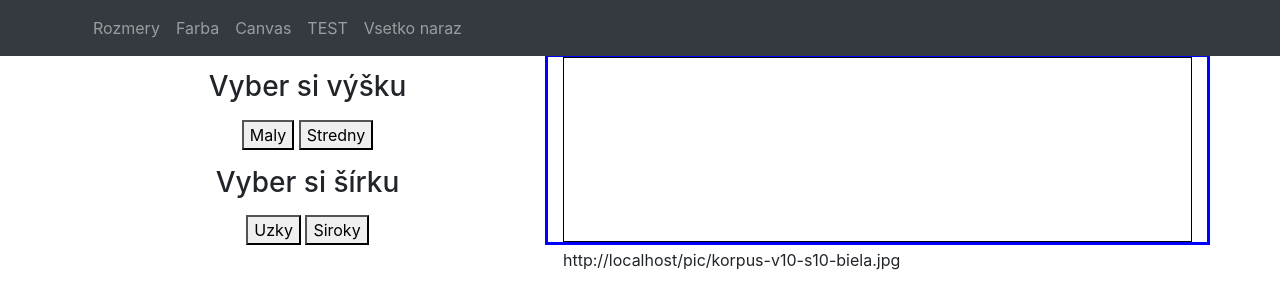
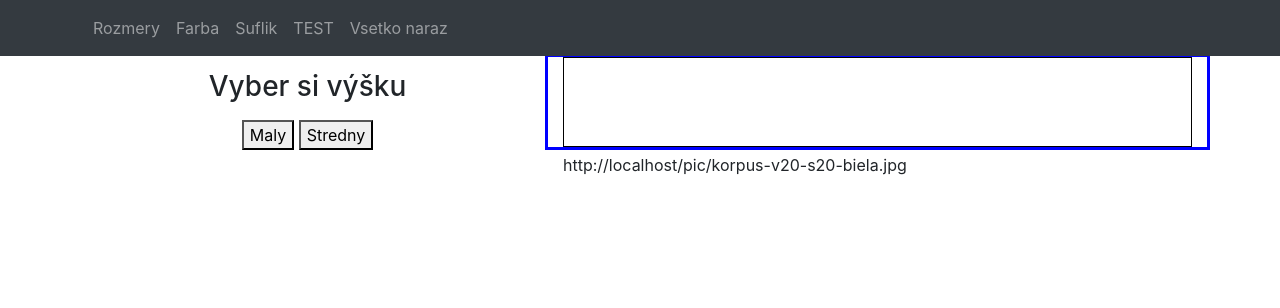
Before and after one commit to KTK81/Bootstrap-testing, a website: page index.html in a window 1280 px wide. Drawn offline with Linux system fonts and the light colour scheme; files whose address does not match are found by name.

Commit message:
object included

```diff
--- a/index.html
+++ b/index.html
@@ -39,7 +39,7 @@ PRIDAT
               <a class="nav-link" id="navFarba" href="#">Farba</a>
             </li>
             <li class="nav-item">
-              <a class="nav-link" id="navCan" href="#">Canvas</a>
+              <a class="nav-link" id="navCan" href="#">Suflik</a>
             </li>
             <li class="nav-item">
               <a class="nav-link" id="navTEST" href="#">TEST</a>
@@ -72,21 +72,21 @@ PRIDAT
                 <h3 class="my-3">Vyber si výšku</h3>
                 <button id="btnH10">Maly</button>
                 <button id="btnH20">Stredny</button>
+<!--
                 <h3 class="my-3">Vyber si šírku</h3>
                 <button id="btnW10">Uzky</button>
                 <button id="btnW20">Siroky</button>
+-->
             </div>
 
             <div id="vyberFarba" class="vyberMenu">
                 <h3 class="my-3">Vyber si farbu</h3>
                 <button id="btnColorBiela"><img class="imgIcon" src="pic\\icon-white.jpg"></button>
                 <button id="btnColorBuk"><img src="pic\\icon-buk.jpg"></button>
-                <button id="btnColorBardolino" ><img src="pic\\icon-bardolino.jpg"></button>
-                <button id="btnColorCanyon"><img src="pic\\icon-canyon.jpg"></button>
-                <button id="btnColorGraphite" ><img src="pic\\icon-graphite.jpg"></button>
+                <button id="btnColorDub"><img src="pic\\icon-dub.jpg"></button>
                 <button id="btnColorNabarra"><img src="pic\\icon-navarra.jpg"></button>
-                <button id="btnColorOrech"><img src="pic\\icon-orech.jpg"></button>
                 <button id="btnColorWenge"><img src="pic\\icon-wenge.jpg"></button>
+
             </div>
 
             <div id="vyberPredok" class="vyberMenu">
--- a/script.js
+++ b/script.js
@@ -1,9 +1,15 @@
-// zakladne vseobecne premenne
-var pomocnyNazov = "pic\\korpus-";
-var vyska = "v10";
-var sirka = "s10";
-var farba = "biela";
-//var onOFF = "hidden";
+var korpus = {
+    pomocnyNazov:"pic\\korpus-",
+    zaradenie:"NS2",
+    farba:"biela",
+    vyska:"v20",
+    sirka:"s20",
+    hlbka:"h20",
+    obrSubor: function() {
+        return this.pomocnyNazov + this.vyska + "-" + this.sirka + "-" + this.farba + ".jpg";
+    }
+};
+
 var imageSrcOld1 = "pic\\rea-office-10-10-biela.jpg";
 var imageSrcOld2 = "pic\\rea-office-10-10-biela.jpg";
 var imageSrcOld3 = "pic\\rea-office-10-10-biela.jpg";
@@ -12,10 +18,9 @@ var image = new Image ();
 var canvas = document.getElementById("mainPicture");
 var ctx = canvas.getContext('2d');
 
-
 window.onload = function (e) {
     showChoice("block", "none", "none", "none")
-    updateImgSrc();
+    changeInfo("vyska","v20");
 }
 
 //***** horne hlavne menu **** MENU + funkcie na zobrazenie len vybranych <div> elementov
@@ -31,7 +36,6 @@ menuCan.addEventListener("click", function() { showChoice("none", "none", "block
 menuTEST.addEventListener("click", function() { showChoice("none", "none", "none", "block")});
 menuAll.addEventListener("click", function() { showChoice("block", "block", "none", "none")});
 
-
 function showChoice (rozmer, farba, predok, TEST) {
     document.getElementById("vyberRozmer").style.display = rozmer;
     document.getElementById("vyberFarba").style.display = farba;
@@ -39,60 +43,11 @@ function showChoice (rozmer, farba, predok, TEST) {
     document.getElementById("vyberTEST").style.display = TEST;
 }
 
-// ***** ROZMERY *****
-var btnHeight10 = document.getElementById("btnH10");
-var btnHeight20 = document.getElementById("btnH20");
-var btnWidth10 = document.getElementById("btnW10");
-var btnWidth20 = document.getElementById("btnW20");
-
-btnHeight10.addEventListener("click", function () {changeHeight("v10")} );
-btnHeight20.addEventListener("click", function () {changeHeight("v20")} );
-//btnWidth10.addEventListener("click", function() {changeWidth("s10")});
-//btnWidth20.addEventListener("click", function() {changeWidth("s20")});
-
-//function changeWidth(width) {
-//    sirka = width;
-//    updateImgSrc();
-//}
-
-function changeHeight(height) {
-    vyska = height;
-    updateImgSrc();
-}
-
-// ***** FARBY *****
-var btnBiela = document.getElementById("btnColorBiela");
-var btnBuk = document.getElementById("btnColorBuk");
-var btnBardolino = document.getElementById("btnColorBardolino");
-var btnCanyon = document.getElementById("btnColorCanyon");
-var btnGraphite = document.getElementById("btnColorGraphite");
-var btnNavarra = document.getElementById("btnColorNabarra");
-var btnOrech = document.getElementById("btnColorOrech");
-var btnWenge = document.getElementById("btnColorWenge");
-
-btnBiela.addEventListener("click", function() {changeColor("biela")});
-btnBuk.addEventListener("click", function() {changeColor("buk")});
-btnBardolino.addEventListener("click", function() {changeColor("dub-bardolino")});
-btnCanyon.addEventListener("click", function() {changeColor("dub-canyon")});
-btnGraphite.addEventListener("click", function() {changeColor("graphite")});
-btnNavarra.addEventListener("click", function() {changeColor("navarra")});
-btnOrech.addEventListener("click", function() {changeColor("orech")});
-btnWenge.addEventListener("click", function() {changeColor("wenge")});
-btnBiela.addEventListener("click", function() {changeColor("biela")});
-btnBiela.addEventListener("click", function() {changeColor("biela")});
-
-function changeColor(color) {
-    farba = color;
-    updateImgSrc();
-}
-
-// hlavna funkcia, ktora meni zobrazeny obrazok
-//image.src = "4farby.jpg";
-//var imageTemp = document.getElementById("imageTest");
-//var imageSRC = "pic\\rea-office-10-10-biela.jpg";
-
-function updateImgSrc() {
-    image.src = pomocnyNazov + vyska + "-" + sirka + "-" + farba + ".jpg";
+// ************************** hlavna funkcia, ktora meni zobrazeny obrazok  ***************************
+//zmeni dany parameter v objecte, nacita z objectu novu verziu suboru k obrazku, prisposobi canvas obrazku, zobrazi novy obrazok
+function changeInfo(vlastnost, hodnota) {
+    korpus[vlastnost]=hodnota;
+    image.src = korpus.obrSubor();
     canvas.width=image.width;
     canvas.height=image.height;
     textName.innerText=image.src;
@@ -101,6 +56,30 @@ function updateImgSrc() {
     }
     //            updateOldImages(imageSRC);
 }
+
+// *        **** ROZMERY *****
+var btnHeight10 = document.getElementById("btnH10");
+var btnHeight20 = document.getElementById("btnH20");
+var btnWidth10 = document.getElementById("btnW10");
+var btnWidth20 = document.getElementById("btnW20");
+
+btnHeight10.addEventListener("click", function() {changeInfo("vyska","v20")});
+btnHeight20.addEventListener("click", function() {changeInfo("vyska","v30")});
+//btnWidth10.addEventListener("click", function() {changeInfo("sirka","s20")});
+//btnWidth20.addEventListener("click", function() {changeInfo("sirka","s30")});
+
+//       ***** FARBY *****
+var btnBiela = document.getElementById("btnColorBiela");
+var btnBuk = document.getElementById("btnColorBuk");
+var btnDub = document.getElementById("btnColorDub");
+var btnNavarra = document.getElementById("btnColorNabarra");
+var btnWenge = document.getElementById("btnColorWenge");
+
+btnBiela.addEventListener("click", function() {changeInfo("farba","biela")});
+btnBuk.addEventListener("click", function() {changeInfo("farba","buk")});
+btnDub.addEventListener("click", function() {changeInfo("farba","dub")});
+btnNavarra.addEventListener("click", function() {changeInfo("farba","navarra")});
+btnWenge.addEventListener("click", function() {changeInfo("farba","wenge")});
 
 
 //    **************** CANVAS ****************
```
Also changed, not shown: css/mystyle.css (+0 -19 lines), pic/icon-bardolino.jpg (added), pic/icon-buk.jpg (added), pic/icon-dub.jpg (added), pic/icon-graphite.jpg (added), pic/icon-navarra.jpg (added), pic/icon-orech.jpg (added), pic/icon-wenge.jpg (added), pic/icon-white.jpg (added).
